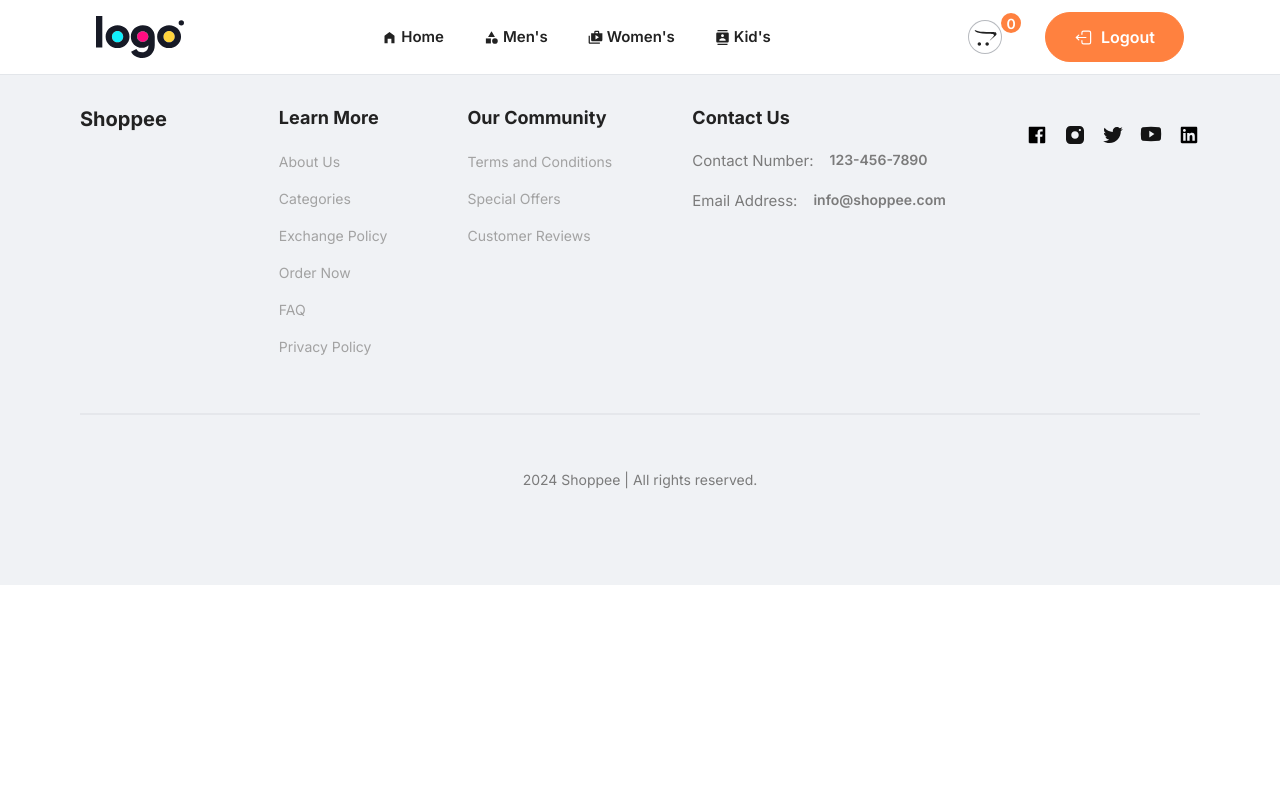
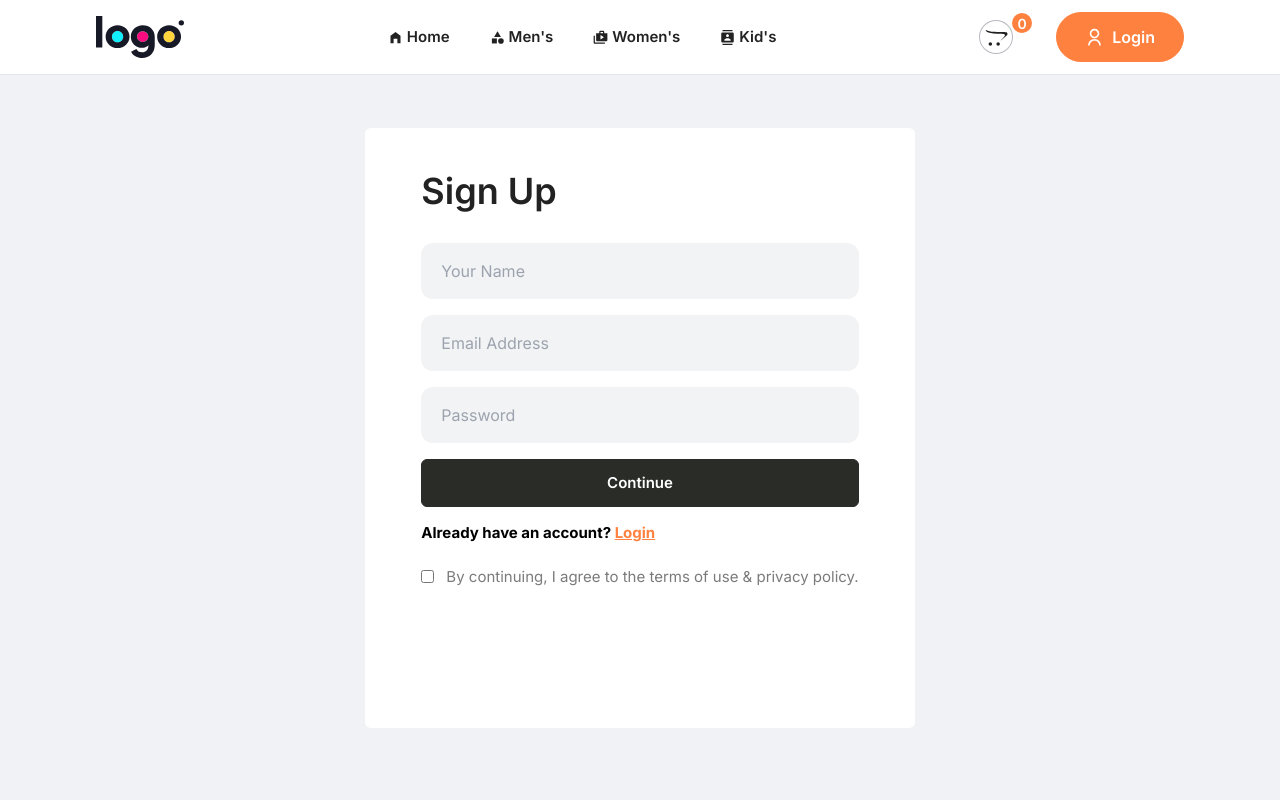
Before and after one commit to Tkavindi/Ecommerce-app, a React (Vite) app in the folder frontend/: page /login in a window 1280 px wide. Shown: the top 800 px of the page. Built offline with nearby package versions, Linux system fonts and the light colour scheme.

Commit message:
Login.jsx Created

```diff
--- a/frontend/src/components/Header.jsx
+++ b/frontend/src/components/Header.jsx
@@ -47,8 +47,8 @@ const Header = () => {
             )}
             <div className="flexBetween sm:gap-x-6 ">
               <NavLink to={"cart-page"} className={"flex"}><FaOpencart className="p-1 h-8 w-8 ring-slate-900/30 ring-1 rounded-full"/><span className="relative flexCenter w-5 h-5 rounded-full bg-secondary text-white medium-14 -top-2">0</span></NavLink>
-              <NavLink to={'logout'} className={"btn_secondary_rounded flexCenter gap-x-2 medium-16"}><img src={logout} alt="logoutIcon" className="" height={19} width={19}/>Logout</NavLink>
-              {/* <NavLink to={'login'} className={"btn_secondary_rounded flexCenter gap-x-2 medium-16 "}><img src={user} alt="userIcon" className="" height={19} width={19}/>Login</NavLink> */}
+              {/* <NavLink to={'logout'} className={"btn_secondary_rounded flexCenter gap-x-2 medium-16"}><img src={logout} alt="logoutIcon" className="" height={19} width={19}/>Logout</NavLink>  */}
+              <NavLink to={'login'} className={"btn_secondary_rounded flexCenter gap-x-2 medium-16 "}><img src={user} alt="userIcon" className="" height={19} width={19}/>Login</NavLink>
             </div>
           </div>
         </div>
--- a/frontend/src/pages/Login.jsx
+++ b/frontend/src/pages/Login.jsx
@@ -2,7 +2,24 @@ import React from 'react'
 
 const Login = () => {
   return (
-    <div>Login</div>
+    <>
+    <section className='max_padd_container flexCenter flex-col pt-32'>
+      <div className='max-w-[555px] h-[600px] bg-white m-auto px-14 py-10 rounded-md'>
+        <h3 className='h3'>Sign Up</h3>
+        <div className='flex flex-col gap-4 mt-7'>
+          <input type="text" placeholder='Your Name' className='h-14 w-full pl-5 bg-slate-900/5 outline-none rounded-xl' />
+          <input type="email" placeholder='Email Address'className='h-14 w-full pl-5 bg-slate-900/5 outline-none rounded-xl' />
+          <input type="password" placeholder='Password' className='h-14 w-full pl-5 bg-slate-900/5 outline-none rounded-xl'/>
+        </div>
+        <button className='btn_dark_rounded my-4 w-full !rounded-md'>Continue</button>
+        <p className='text-black font-bold '>Already have an account? <span className='text-secondary underline cursor-pointer '>Login</span></p>
+        <div className='flexCenter mt-6 gap-3'>
+          <input type="checkbox" name="" id="" />
+          <p>By continuing, I agree to the terms of use & privacy policy.</p>
+        </div>
+      </div>
+    </section>
+    </>
   )
 }
 
```
